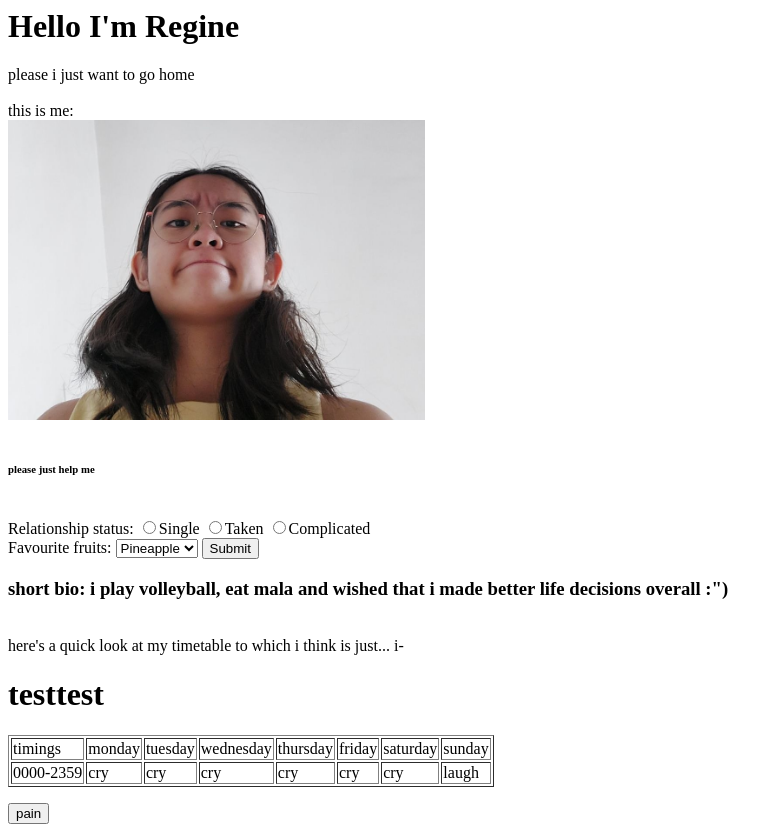
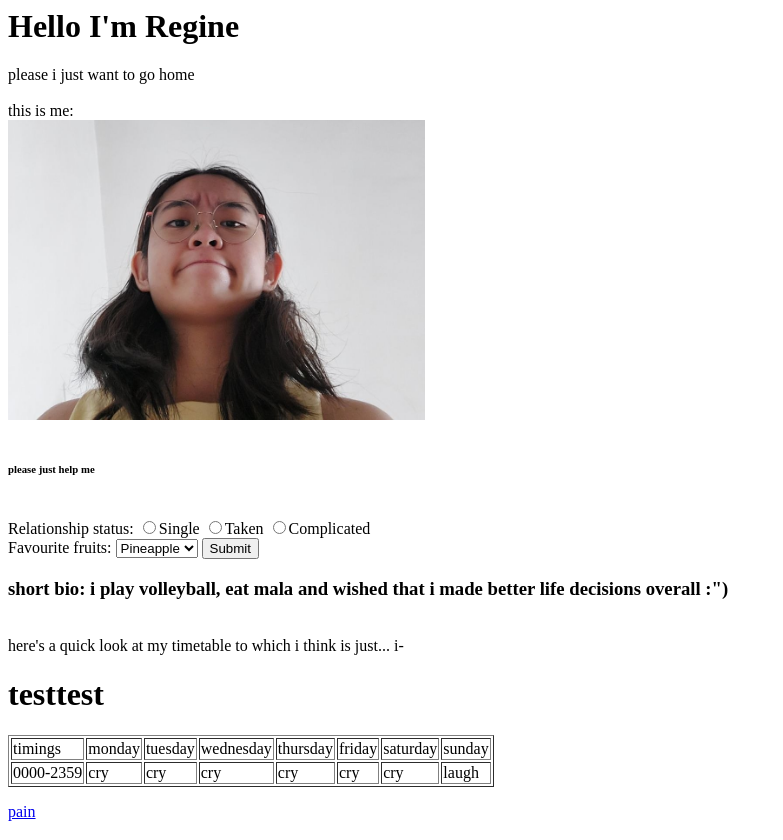
Before and after one commit to regineshalom/regineshalom.github.io, a plain HTML site: page index.html in a window 1280 px wide. Shown: the whole page, without its empty margins (0-783 px from the left). Drawn offline with Linux system fonts and the light colour scheme.

Commit message:
Update index.html

```diff
--- a/index.html
+++ b/index.html
@@ -44,6 +44,6 @@ Favourite fruits:
   </table>
   </form>
   <form>
-    <button type="submit" href="page2css.html" >pain</button>
+    <a href="page2css.html">pain</button>
   </form>
   </body>
```
